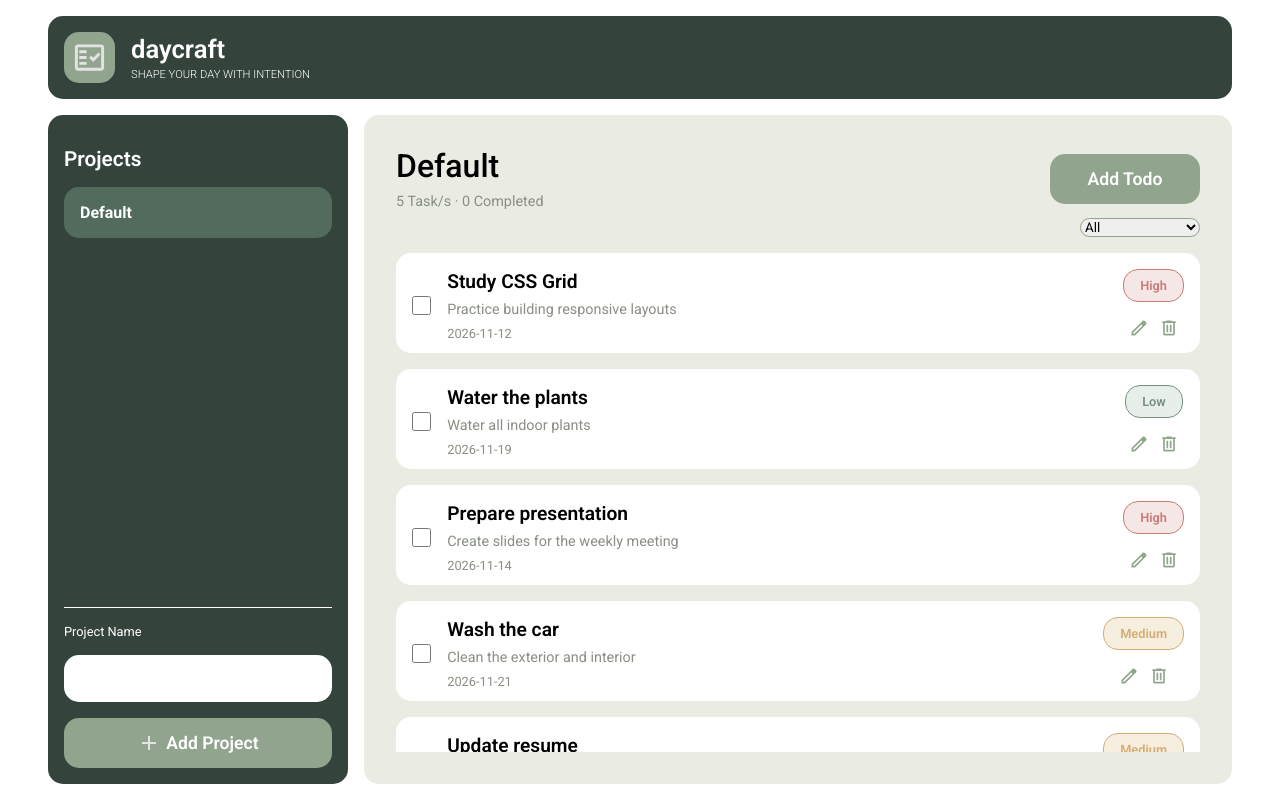
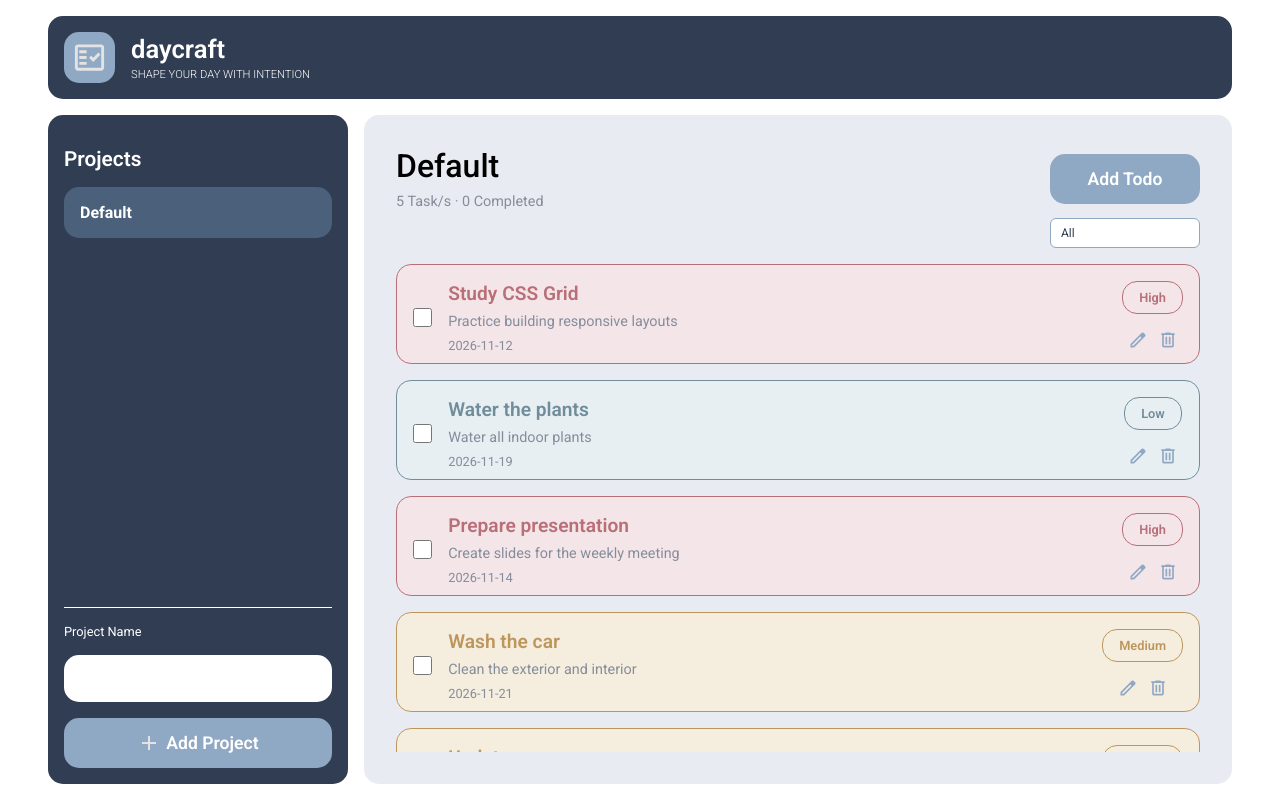
Before and after one commit to alexisjhay/todo-list, a website built with webpack: page src/template.html in a window 1280 px wide. Built offline with nearby package versions, Linux system fonts and the light colour scheme.

Commit message:
style: update app theme and filter dropdown
- Update color palette across the application
- Refine filter dropdown styling
- Improve dropdown spacing, borders, and colors

```diff
--- a/src/dom/renderTodo.js
+++ b/src/dom/renderTodo.js
@@ -55,6 +55,7 @@ class RenderHeader {
 
 		const filterDropdown = document.createElement("select");
 		filterDropdown.id = "filterSelect";
+		filterDropdown.classList.add("filter-select");
 		const filters = [
 			{ name: "All", value: "all", isSelected: activeFilter === "all" },
 			{
@@ -241,7 +242,7 @@ class RenderBody {
 			const prio = new CardStatus();
 			const svg = new CreateSVG();
 
-			prio.renderPriority(priority, todo.priority);
+			prio.renderPriority(priority, todo.priority, card);
 
 			updateBtn.appendChild(
 				svg.createSVG(
@@ -273,16 +274,19 @@ class RenderBody {
 }
 
 class CardStatus {
-	renderPriority(span, priority) {
+	renderPriority(span, priority, card) {
 		if (priority === "Low") {
 			span.textContent = "Low";
 			span.classList.add("low");
+			card.classList.add("low");
 		} else if (priority === "Medium") {
 			span.textContent = "Medium";
 			span.classList.add("medium");
+			card.classList.add("medium");
 		} else {
 			span.textContent = "High";
 			span.classList.add("high");
+			card.classList.add("high");
 		}
 	}
 }
--- a/src/style.css
+++ b/src/style.css
@@ -8,7 +8,7 @@
 }
 
 :root {
-	--sidebar: #34443d;
+	/* --sidebar: #34443d;
 	--selected: #536b5d;
 	--primary: #91a58e;
 	--background: #f8f7f0;
@@ -18,21 +18,33 @@
 	--medium-priority: #c49b70;
 	--high-priority: #bd7770;
 	--secondary-text: #898f84;
-	--text: #34443d;
+	--text: #34443d; */
+
+	--sidebar: #303d52;
+	--selected: #4b607a;
+	--primary: #8fa8c3;
+	--background: #f4f5f8;
+	--surface: #e8ebf1;
+	--card: #ffffff;
+	--completed: #7d9b91;
+	--medium-priority: #c5a477;
+	--high-priority: #c47f83;
+	--secondary-text: #858d9b;
+	--text: #303d52;
 
 	--border-radius: 15px;
 
 	/* High priority */
-	--high-priority: #c77c78;
-	--high-priority-bg: #f5e7e5;
+	--high-priority: #b96f78;
+	--high-priority-bg: #f4e5e8;
 
 	/* Medium priority */
-	--medium-priority: #d5ac72;
-	--medium-priority-bg: #f6efdf;
+	--medium-priority: #bd965e;
+	--medium-priority-bg: #f5eedf;
 
 	/* Low priority */
-	--low-priority: #789080;
-	--low-priority-bg: #e8efea;
+	--low-priority: #718d9b;
+	--low-priority-bg: #e7eff2;
 }
 
 .container {
@@ -88,6 +100,23 @@
 	color: var(--card);
 }
 
+.filter-select {
+	appearance: none;
+	width: 150px;
+	padding: 7px 10px;
+	border: 1px solid #8fa8c3;
+	border-radius: 6px;
+	background-color: #ffffff;
+	color: #303d52;
+	font-size: 12px;
+	cursor: pointer;
+	outline: none;
+}
+
+.filter-select:focus {
+	border-color: #4b607a;
+	box-shadow: 0 0 0 2px #e8ebf1;
+}
 /* SIDEBAR */
 
 .sidebar {
@@ -222,11 +251,6 @@ ul li:hover,
 	grid-column: 1 / 3;
 	display: grid;
 	justify-items: end;
-}
-
-.filter-container select {
-	width: min(120px, 40%);
-	padding: 0;
 }
 
 .main-body {
```
